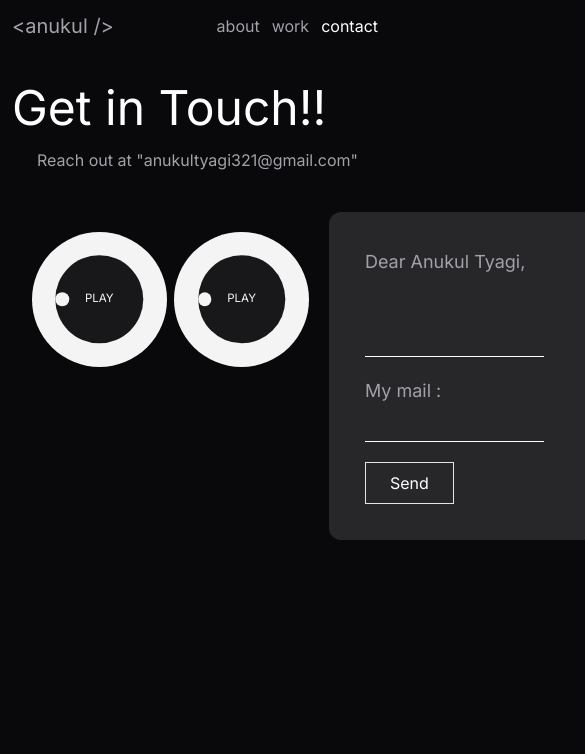
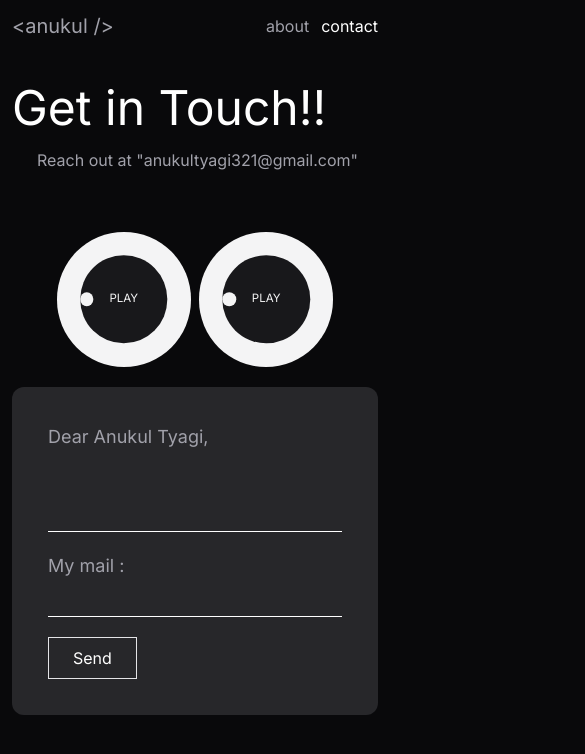
Before and after one commit to anukultyagi/portfolio, a Next.js app: page /contact in a window 390 px wide. Shown: the top 754 px of the page, 585 px wide, since content can reach past the window. Built offline with nearby package versions, Linux system fonts and the light colour scheme.

Commit message:
added responsive classes

```diff
--- a/src/app/contact/page.js
+++ b/src/app/contact/page.js
@@ -14,7 +14,7 @@ const Contact = () => {
                     <h1 className='text-5xl'>Get in Touch!!</h1>
                     <p className='px-5 text-zinc-400 text-end'>Reach out at "anukultyagi321@gmail.com"</p>
                 </div>
-                <div className='flex my-10'>
+                <div className='flex md:flex-row flex-col my-10'>
                     <div className='basis-1/2 p-5'>
                         <CursorEyeBall />
                     </div>
--- a/src/components/ContactForm.jsx
+++ b/src/components/ContactForm.jsx
@@ -45,7 +45,7 @@ const ContactForm = () => {
         setSenderEmail(e.target.value)
     }
     return (
-        <form className=" flex flex-col gap-5 p-5 w-4/5" onSubmit={sendEmailFormHandler} ref={form}>
+        <form className=" flex flex-col gap-5 p-5 w-full sm:w-4/5 " onSubmit={sendEmailFormHandler} ref={form}>
             <div className='flex flex-col gap-2'>
                 <span className='text-lg text-zinc-400'>Dear Anukul Tyagi,</span>
                 <textarea
--- a/src/components/Navbar.jsx
+++ b/src/components/Navbar.jsx
@@ -31,7 +31,7 @@ const Navbar = () => {
                             about
                         </Link>
                     </li>
-                    <li className="text-zinc-400 hover:text-white">
+                    {/* <li className="text-zinc-400 hover:text-white">
                         <Link
                             className={`flex items-center pl-1 hover:text-white ${pathname === '/work' ? 'text-white' : 'text-zinc-400'} ${pathname === '/' ? 'cursor-none' : ''}`}
                             href="/work"
@@ -39,7 +39,7 @@ const Navbar = () => {
                         >
                             work
                         </Link>
-                    </li>
+                    </li> */}
                     <li className="text-zinc-400 hover:text-white">
                         <Link
                             className={`flex items-center pl-1 hover:text-white ${pathname === '/contact' ? 'text-white' : 'text-zinc-400'} ${pathname === '/' ? 'cursor-none' : ''}`}
```
